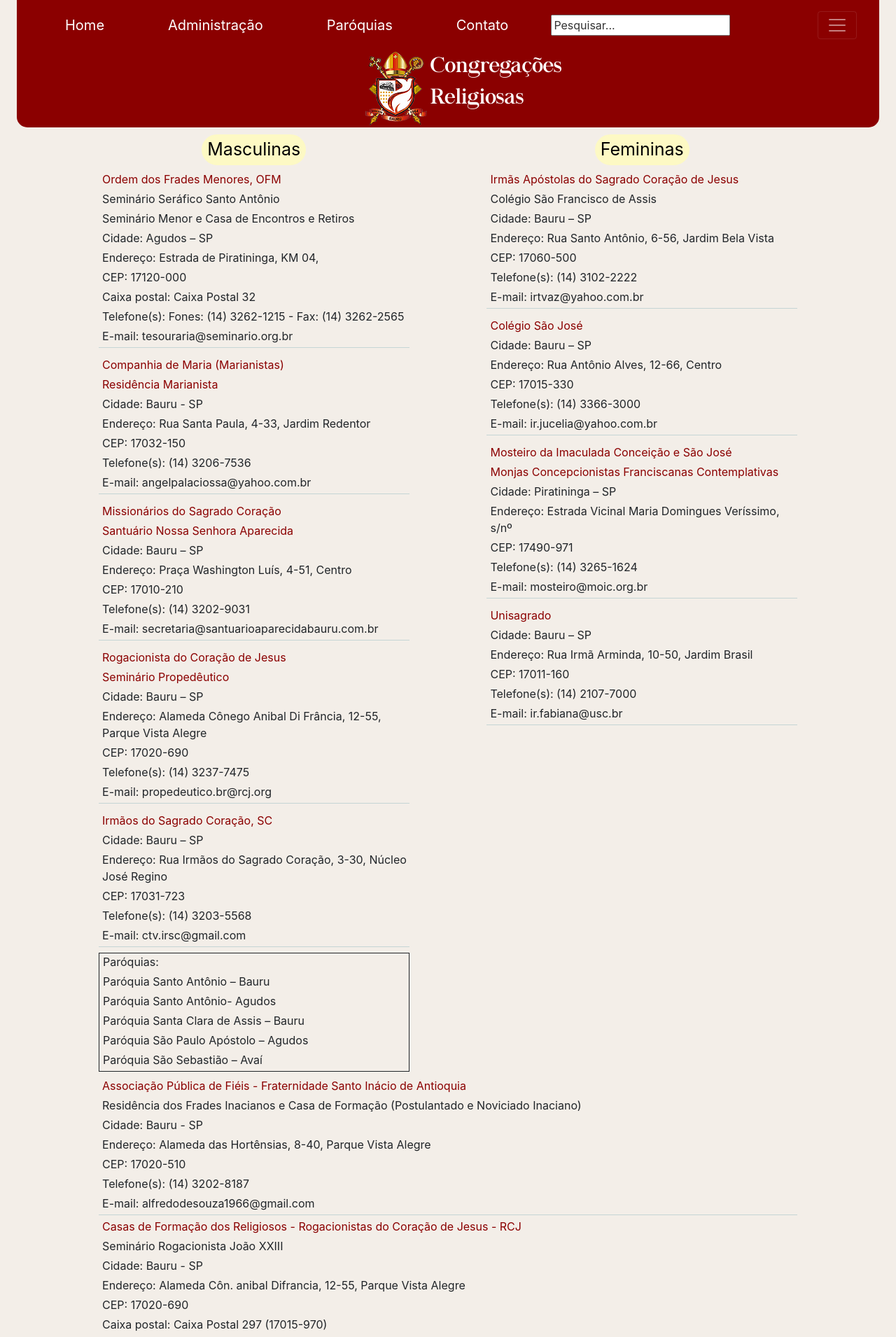
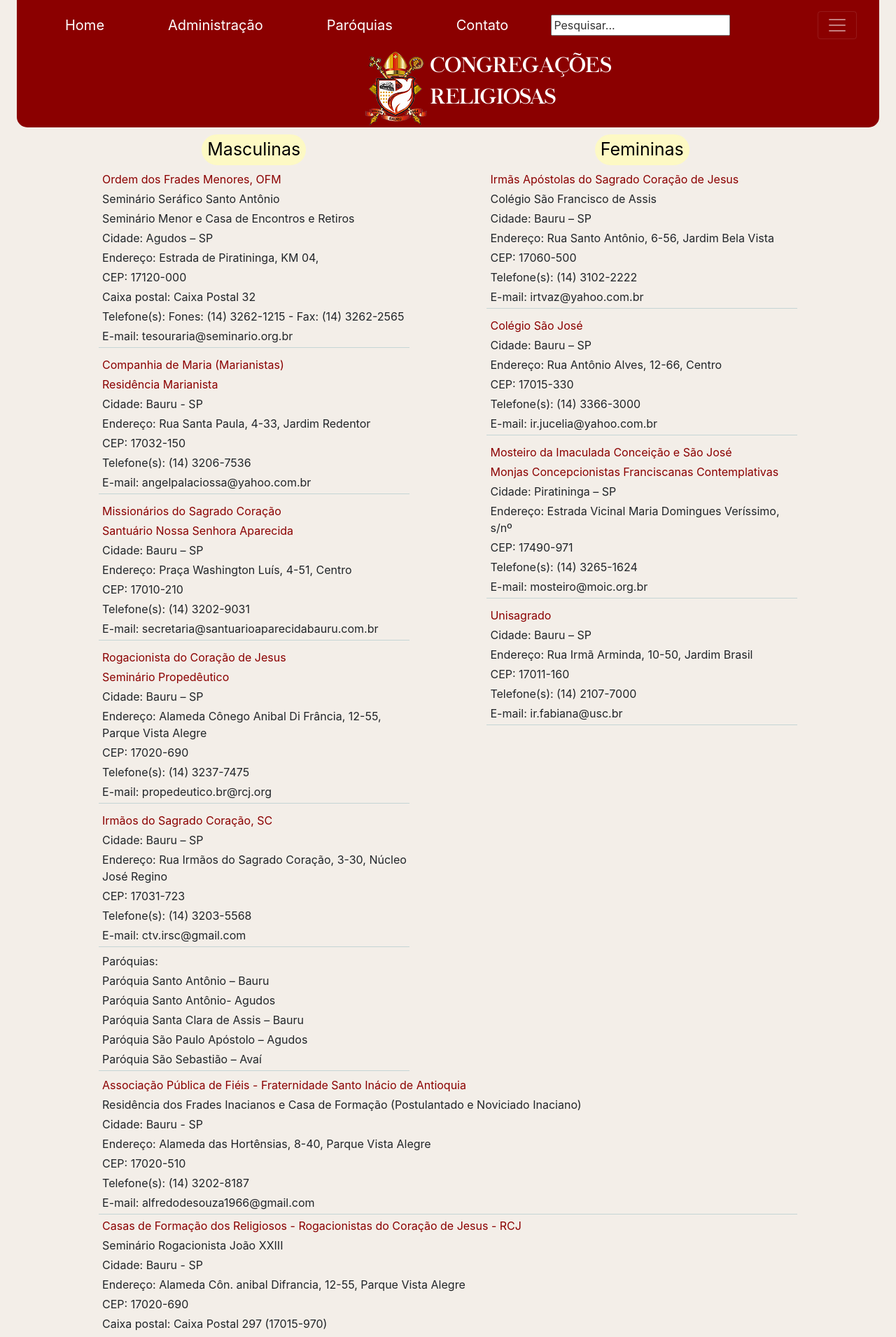
Before and after one commit to Dibimo/Site-Diocese-Bauru, a React (Create React App) app: page /congregacoes_religiosas in a window 1280 px wide. Shown: the top 1910 px of the page at 70% size. Built offline with nearby package versions, Linux system fonts and the light colour scheme; a web font is replaced by a local one.

Commit message:
Estilo da página incrementado

```diff
--- a/src/pages/CongregacoesReligiosas/CongregacoesReligiosas.jsx
+++ b/src/pages/CongregacoesReligiosas/CongregacoesReligiosas.jsx
@@ -23,11 +23,11 @@
     let paroquiasDivs = [];
     congregacoes.paroquias.map((paroquia)=>{
       paroquiasDivs.push(
-        <div>{paroquia}</div>
+        <div className="negrito">{paroquia}</div>
       );
     });
     return (
-      <div className="paroquiasCongregacoesMasculinas conteudoCardCongregacao" style={{ border: "1px solid" }}>
+      <div className="paroquiasCongregacoesMasculinas conteinerCardCongregacao conteudoCardCongregacao">
         Paróquias:
         {paroquiasDivs}
       </div>
@@ -43,7 +43,7 @@
         sm="maxWidth"
       >
         <BarraNavegacao></BarraNavegacao>
-        <Titulo titulo="Congregações Religiosas"></Titulo>
+        <Titulo titulo="CONGREGAÇÕES RELIGIOSAS"></Titulo>
 
         <div className="congregacoesConteiner">
           <section className="congregacoesMasculinas">
```
